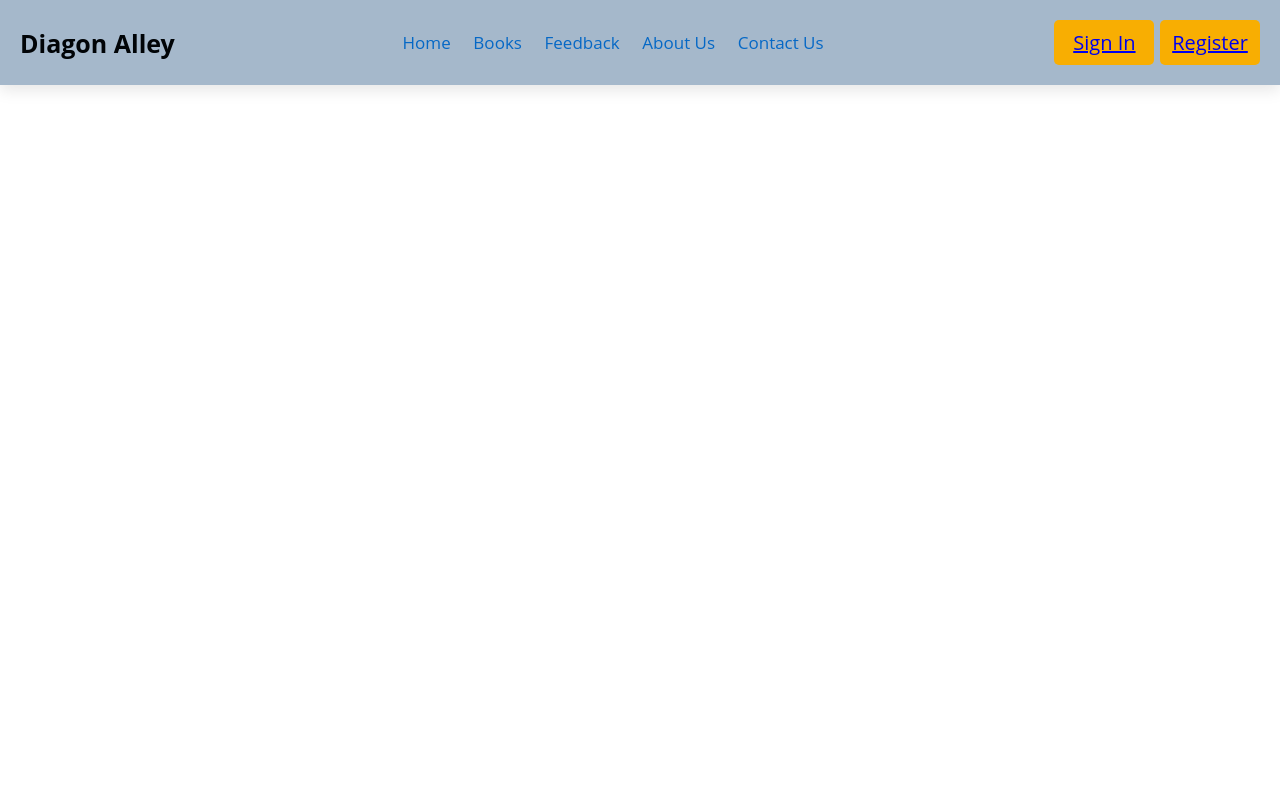
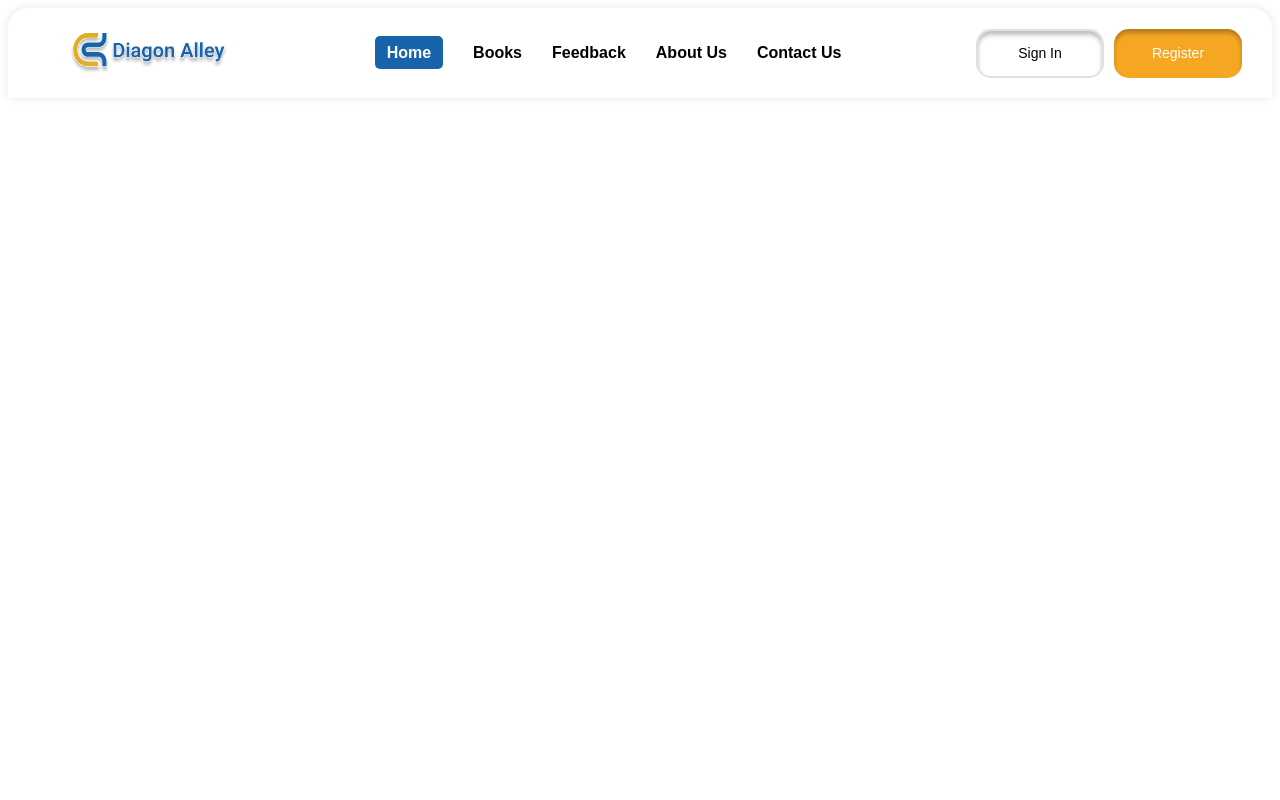
Before and after one commit to MadhushaPrasad/Diagon-Alley, a PHP site: page /components/navbar.php in a window 1280 px wide. Run offline with PHP 8.4, Linux system fonts and the light colour scheme.

Commit message:
Implement the navbar component (#81)
* feat(login-ui): Implement the login ui with all design stylings

* feat(nav-ui): implemented the responsive navbar component with stylings

* remove unnecessary files for the PR

```diff
--- a/components/navbar.css
+++ b/components/navbar.css
@@ -1,139 +1,155 @@
-
-:root{
-    --box-shadow:0 .5rem 1.5rem rgba(0,0,0,.1);
-
+/* General Navbar Styling */
+.navbar {
+  display: flex;
+  justify-content: space-between;
+  align-items: center;
+  padding: 10px 30px;
+  height: 70px;
+  background-color: transparent;
+  border-radius: 20px 20px 0 0;
+  box-shadow: 0 0 10px rgba(0, 0, 0, 0.1);
+  font-family: Arial, sans-serif;
+  position: relative;
 }
 
-*{
-   font-family: 'Open Sans', sans-serif ;
-    margin:0; padding:0;
-    box-sizing: border-box;
-
-
-    text-transform: capitalize;
-    transition: all .2s linear;
+/* Logo Section */
+.logo-container {
+  display: flex;
+  align-items: center;
 }
 
-html{
-    font-size: 62.5%;
-    overflow-x:hidden;
-    scroll-behavior: smooth;
-    scroll-padding-top: 7rem;
+.logo {
+  margin-left: 20px;
+  width: 182px;
+  height: 40px;
+  margin-right: 10px;
 }
 
-.header{
-    position: fixed;
-    top:0; left:0; right: 0;
-    display: flex;
-    align-items: center;
-    justify-content: space-between;
-    padding:2rem ;
-    background:#a5b8cb;
-    box-shadow: var(--box-shadow);
-
-
+/* Navigation Links */
+.nav-links {
+  display: flex;
+  list-style: none;
+  margin: 0;
+  padding: 0;
 }
 
-.header .logo{
-    font-size: 2.5rem;
-    font-weight: bolder;
-    color:#010407;
+.nav-links li {
+  margin: 0 15px;
 }
 
-.header .logo i{
-    color:#ff7800;
+.nav-links a {
+  text-decoration: none;
+  color: black;
+  font-weight: bold;
+  font-size: 16px;
+  transition: color 0.3s ease;
 }
 
-.header .navbar a{
-    font-size: 1.7rem;
-    margin:0 1rem;
-    color:rgb(5, 104, 198);
-    text-decoration: none;
+.nav-links a.active {
+  color: #ffffff;
+  background-color: #1864ab;
+  padding: 8px 12px;
+  border-radius: 5px;
 }
 
-.header .navbar a:hover{
-    color:#ff7800;
+.nav-links a:hover {
+  color: #0056b3;
 }
 
-.header .icons div
-{
-    height: 4.5rem;
-   width: 4.5rem;
-    line-height: 4.5rem;
-    border-radius: .5rem;
-    background: #c8e1f4;
-    color:#130f40;
-    font-size: 2rem;
-    margin-left: .3rem;
-    cursor: pointer;
-    text-align: center;
+/* Authentication Buttons */
+.auth-buttons {
+  display: flex;
+  align-items: center;
 }
 
-.header .icons button{
-    height: auto;
-    width: 100px;
-    line-height: 4.5rem;
-    border: 0px;
-    border-radius: .5rem;
-    background: #f8ae02;
-    color:#c47a0b;
-    font-size: 2rem;
-    margin-left: .3rem;
-    cursor: pointer;
-    text-align: center;
+.sign-in,
+.register {
+  font-size: 14px;
+  padding: 8px 16px;
+  border: none;
+  border-radius: 5px;
+  cursor: pointer;
+  margin-left: 10px;
+  transition: background-color 0.3s ease;
 }
 
-.header .icons div:hover,.header .icons button:hover{
-    background: #ff7800;
-    color:rgb(236, 182, 17);
+.sign-in {
+  width: 128px;
+  height: 49px;
+  background-color: white;
+  color: #000000;
+  border: 2px solid #e0e0e0;
+  border-radius: 15px;
+  box-shadow: inset 0px 4px 4px 0px #00000040;
 }
 
-#menu-btn{
-    display: none;
+.register {
+  width: 128px;
+  height: 49px;
+  background-color: #f5a623;
+  color: #ffffff;
+  border-radius: 15px;
+  box-shadow: inset 0px 4px 4px 0px #00000040;
 }
 
+/* Mobile-specific styles (max-width: 768px) */
+@media (max-width: 768px) {
+  .navbar {
+    flex-direction: column;
+    align-items: flex-start;
+  }
 
+  .nav-links {
+    flex-direction: column;
+    width: 100%;
+    display: none;
+    background-color: lightblue;
+  }
 
-.header .MENU{
-    position: absolute;
-    top:110%;
-    right:-110%;
-    padding:5px;
-    border-radius: 5px;
-    box-shadow: var(--box-shadow);
-    width:auto;
-    background:#c8e1f4;
+  .nav-links.active {
+    display: flex !important;
+  }
 
+  .auth-buttons {
+    flex-direction: column;
+    width: 100%;
+    margin-top: 10px;
+  }
+
+  .sign-in,
+  .register {
+    width: 100%;
+    margin: 5px 0;
+  }
 }
 
-.header .MENU.active{
-    right:10px;
-    transition: .4s linear;
+/* Hamburger Menu */
+.hamburger {
+  display: none;
+  flex-direction: column;
+  cursor: pointer;
 }
 
-.header .MENU .box{
-    display: flex;
-    align-items: center;
-    gap:1rem;
-    position: relative;
-    margin:2px 0;
-
+.hamburger div {
+  width: 25px;
+  height: 3px;
+  background-color: #333;
+  margin: 5px;
+  transition: all 0.3s ease;
 }
 
-.header .MENU .box a{
-    height:25px;
-    text-decoration: none;
-    font-size:20px;
-    color: #80a8d4;
-    cursor: pointer;
+/* Show hamburger menu on smaller screens */
+@media (max-width: 768px) {
+  .hamburger {
+    display: flex;
+  }
 
+  .nav-links {
+    display: none;
+  }
+
+  .nav-links.active {
+    display: flex !important;
+    flex-direction: column;
+  }
 }
-.header .MENU .box a:hover{
-
-    height:25px;
-    text-decoration: none;
-    font-size:20px;
-    color: #ff7800;
-
-
-}
--- a/components/navbar.php
+++ b/components/navbar.php
@@ -1,37 +1,35 @@
-<link href="navbar.css" rel="stylesheet">
-<header class="header">
+<nav class="navbar">
+    <div class="logo-container">
+        <img src="../assets/img/logo.svg" alt="Logo" class="logo">
+    </div>
 
-    <h2 class="logo">
-        <span class='bi bi-ladder' style='color:#ff7800'></span> Diagon alley </h2>
+    <!-- Hamburger Menu (visible on mobile screens) -->
+    <div class="hamburger" onclick="toggleNav()">
+        <div></div>
+        <div></div>
+        <div></div>
+    </div>
 
-    <nav class="navbar">
-        <a href="..">Home</a>
-        <a href="..">Books</a>
-        <a href="..">Feedback</a>
-        <a href="..">About Us</a>
-        <a href="..">Contact Us</a>
-    </nav>
+    <ul class="nav-links">
+        <li><a href="#" class="active">Home</a></li>
+        <li><a href="#">Books</a></li>
+        <li><a href="#">Feedback</a></li>
+        <li><a href="#">About Us</a></li>
+        <li><a href="#">Contact Us</a></li>
+    </ul>
 
-    <div class="icons">
+    <div class="auth-buttons">
+        <button class="sign-in">Sign In</button>
+        <button class="register">Register</button>
+    </div>
+</nav>
 
-        <button id="search-btn"><a href="..">Sign in</a></button>
-        <button id="login-btn"><a href="..">Register</a></button>
-        <div class="fas fa-bars" id="menu-btn"></div>
+<!-- Import the CSS file -->
+<link rel="stylesheet" href="navbar.css">
 
-    </div>
-    <div class="MENU">
-        <button id="login-btn"><a href="..">Home</a></button>
-        <div class="box">
-            <a href="..">Books</a>
-        </div>
-        <div class="box">
-            <a href="..">Feedback</a>
-        </div>
-        <div class="box">
-            <a href="..">About Us</a>
-        </div>
-        <div class="box">
-            <a href="..">Contact Us</a>
-        </div>
-    </div>
-</header>
+<script>
+function toggleNav() {
+  const navLinks = document.querySelector('.nav-links');
+  navLinks.classList.toggle('active');
+}
+</script>
```
